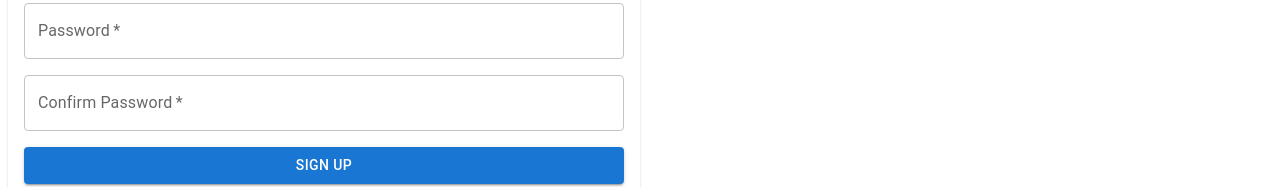
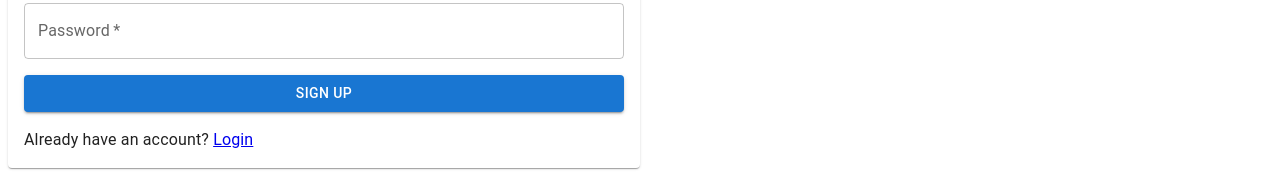
Before and after one commit to Zandreli/TaskY-Frontend, a React (Vite) app: page /register in a window 1280 px wide. Shown: the part 446-633 px from the top of the page. Built offline with nearby package versions, Linux system fonts and the light colour scheme; no server answers.

Commit message:
F Changes

```diff
--- a/src/pages/RegisterPage.tsx
+++ b/src/pages/RegisterPage.tsx
@@ -18,7 +18,6 @@
   username: string;
   emailAddress: string;
   password: string;
-  confirmPassword: string;
 }
 
 function Register() {
@@ -27,7 +26,6 @@
   const [emailAddress, setEmailAddress] = useState("");
   const [username, setUsername] = useState("");
   const [password, setPassword] = useState("");
-  const [confirmPassword, setConfirmPassword] = useState("");
 
   const { isPending, mutate } = useMutation({
     mutationKey: ["register"],
@@ -47,7 +45,6 @@
       emailAddress,
       username,
       password,
-      confirmPassword,
     };
     mutate(newUser, {
       onSuccess: (data) => {
@@ -116,15 +113,6 @@
                 value={password}
                 onChange={(e) => setPassword(e.target.value)}
               />
-              <TextField
-                label="Confirm Password"
-                type="password"
-                required
-                fullWidth
-                value={confirmPassword}
-                onChange={(e) => setConfirmPassword(e.target.value)}
-              />
-
               <Button
                 variant="contained"
                 onClick={handleSignUp}
```
